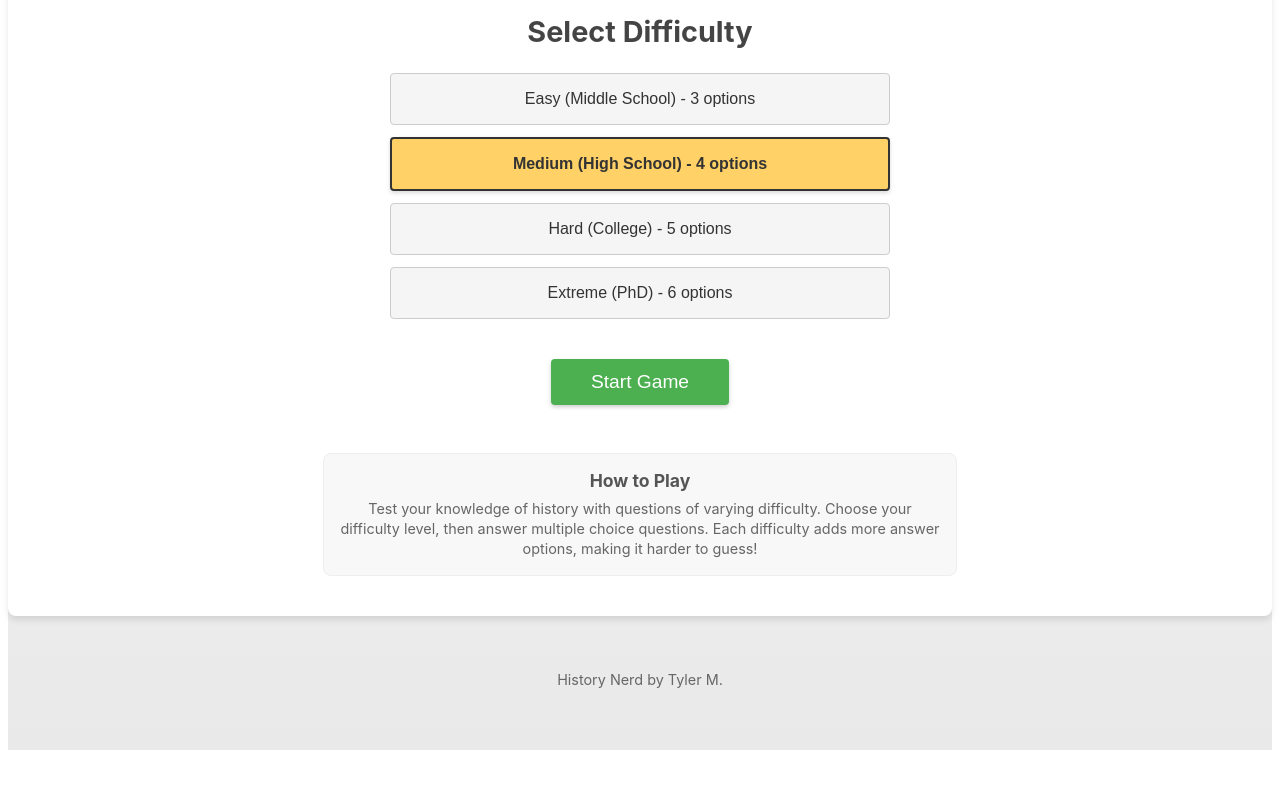
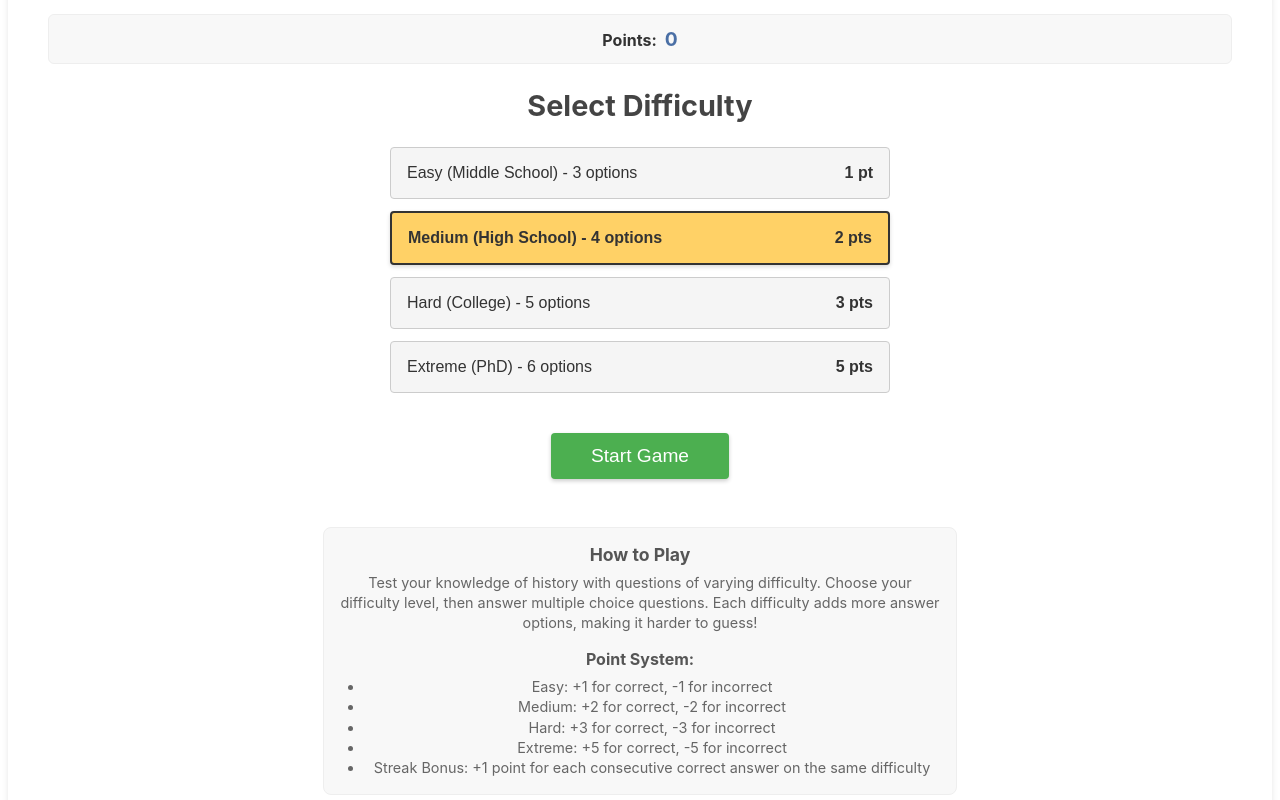
Before and after one commit to EviLore/E28, a React (Vite) app in the folder history/: page /play in a window 1280 px wide. Shown: the part 240-1040 px from the top of the page. Before the commit the page ends 998 px from the top, so only its background shows below. Built offline with nearby package versions, Linux system fonts and the light colour scheme.

Commit message:
add point system

```diff
--- a/history/src/components/Game.jsx
+++ b/history/src/components/Game.jsx
@@ -10,16 +10,42 @@ export default function Game({ resetTrigger }) {
   const [error, setError] = useState(null);
   const [difficulty, setDifficulty] = useState("medium");
   const [gameStarted, setGameStarted] = useState(false);
+  const [points, setPoints] = useState(0);
+  const [streak, setStreak] = useState(0);
+  const [currentDifficultyStreak, setCurrentDifficultyStreak] = useState("");
 
-  // Load history from localStorage when component mounts
+  // Points for each difficulty level
+  const difficultyPoints = {
+    easy: 1,
+    medium: 2,
+    hard: 3,
+    extreme: 5
+  };
+
+  // Load history and points from localStorage when component mounts
   useEffect(() => {
     try {
       const savedHistory = localStorage.getItem("history");
       if (savedHistory) {
         setHistory(JSON.parse(savedHistory));
       }
+
+      const savedPoints = localStorage.getItem("points");
+      if (savedPoints) {
+        setPoints(parseInt(savedPoints, 10));
+      }
+
+      const savedStreak = localStorage.getItem("streak");
+      if (savedStreak) {
+        setStreak(parseInt(savedStreak, 10));
+      }
+
+      const savedDifficultyStreak = localStorage.getItem("currentDifficultyStreak");
+      if (savedDifficultyStreak) {
+        setCurrentDifficultyStreak(savedDifficultyStreak);
+      }
     } catch (err) {
-      console.error("Error loading history:", err);
+      console.error("Error loading data from localStorage:", err);
     }
   }, []);
 
@@ -60,18 +86,49 @@ export default function Game({ resetTrigger }) {
     if (selectedAnswer) return; // prevent double answering
     setSelectedAnswer(choice);
 
+    const isCorrect = choice === questionData.answer;
+    const pointValue = difficultyPoints[difficulty.toLowerCase()];
+    let pointsEarned = 0;
+    let newStreak = 0;
+    let streakBonus = 0;
+
+    if (isCorrect) {
+      // Calculate streak bonus - always give +1 bonus after first correct answer
+      if (currentDifficultyStreak === difficulty) {
+        newStreak = streak + 1;
+        streakBonus = newStreak > 1 ? 1 : 0; // +1 bonus for any consecutive correct answer
+      } else {
+        newStreak = 1;
+        streakBonus = 0;
+      }
+
+      pointsEarned = pointValue + streakBonus;
+      setPoints(prevPoints => prevPoints + pointsEarned);
+      setStreak(newStreak);
+      setCurrentDifficultyStreak(difficulty);
+    } else {
+      // Reset streak on wrong answer
+      pointsEarned = -pointValue;
+      setPoints(prevPoints => Math.max(0, prevPoints + pointsEarned)); // Prevent negative points
+      setStreak(0);
+      setCurrentDifficultyStreak("");
+    }
+
     // Create a record of this question and answer
     const result = {
       question: questionData.question,
       options: questionData.options,
       userAnswer: choice,
       answer: questionData.answer,
-      correct: choice === questionData.answer,
+      correct: isCorrect,
       timestamp: new Date().toISOString(),
       explanation: questionData.explanation || "",
       category: questionData.category || "",
       region: questionData.region || "",
-      difficulty: questionData.difficulty || difficulty
+      difficulty: questionData.difficulty || difficulty,
+      pointsEarned: pointsEarned,
+      pointsTotal: Math.max(0, points + pointsEarned),
+      streak: isCorrect ? newStreak : 0
     };
 
     // Add to history and save to localStorage
@@ -80,6 +137,9 @@ export default function Game({ resetTrigger }) {
 
     try {
       localStorage.setItem("history", JSON.stringify(newHistory));
+      localStorage.setItem("points", String(Math.max(0, points + pointsEarned)));
+      localStorage.setItem("streak", String(isCorrect ? newStreak : 0));
+      localStorage.setItem("currentDifficultyStreak", isCorrect ? difficulty : "");
     } catch (err) {
       console.error("Error saving to localStorage:", err);
     }
@@ -136,6 +196,47 @@ export default function Game({ resetTrigger }) {
         }}></div>
       </h1>
 
+      {/* Points display */}
+      <div style={{
+        textAlign: "center",
+        marginBottom: "1.5rem",
+        backgroundColor: "#f8f8f8",
+        padding: "0.75rem",
+        borderRadius: "6px",
+        border: "1px solid #eee",
+        display: "flex",
+        justifyContent: "center",
+        gap: "2rem"
+      }}>
+        <div>
+          <span style={{ fontWeight: "bold", color: "#333" }}>Points:</span>
+          <span style={{
+            fontSize: "1.2rem",
+            marginLeft: "0.5rem",
+            color: "#4a6fa5",
+            fontWeight: "bold"
+          }}>{points}</span>
+        </div>
+        {streak > 0 && (
+          <div>
+            <span style={{ fontWeight: "bold", color: "#333" }}>Streak:</span>
+            <span style={{
+              fontSize: "1.2rem",
+              marginLeft: "0.5rem",
+              color: "#4CAF50",
+              fontWeight: "bold"
+            }}>{streak}</span>
+            {streak > 1 && (
+              <span style={{
+                color: "#4CAF50",
+                marginLeft: "0.5rem",
+                fontSize: "0.9rem"
+              }}>(+1 bonus)</span>
+            )}
+          </div>
+        )}
+      </div>
+
       {/* Show error message if there is one */}
       {error && <div style={{
         color: "red",
@@ -181,7 +282,7 @@ export default function Game({ resetTrigger }) {
                   color: difficulty === key && (key === "hard" || key === "extreme") ? "#fff" : "#333"
                 }}
               >
-                {label}
+                {label} <span style={{ marginLeft: "auto", fontWeight: "bold" }}>{difficultyPoints[key]} pt{difficultyPoints[key] > 1 ? "s" : ""}</span>
               </button>
             ))}
           </div>
@@ -235,7 +336,7 @@ export default function Game({ resetTrigger }) {
               fontSize: "1.1rem"
             }}>How to Play</h3>
             <p style={{
-              margin: "0",
+              margin: "0 0 1rem 0",
               color: "#666",
               fontSize: "0.9rem",
               lineHeight: "1.4"
@@ -244,6 +345,20 @@ export default function Game({ resetTrigger }) {
               Choose your difficulty level, then answer multiple choice questions.
               Each difficulty adds more answer options, making it harder to guess!
             </p>
+            <h4 style={{ margin: "0.5rem 0", color: "#555", fontSize: "1rem" }}>Point System:</h4>
+            <ul style={{
+              margin: "0",
+              paddingLeft: "1.5rem",
+              fontSize: "0.9rem",
+              color: "#666",
+              lineHeight: "1.4"
+            }}>
+              <li>Easy: +1 for correct, -1 for incorrect</li>
+              <li>Medium: +2 for correct, -2 for incorrect</li>
+              <li>Hard: +3 for correct, -3 for incorrect</li>
+              <li>Extreme: +5 for correct, -5 for incorrect</li>
+              <li>Streak Bonus: +1 point for each consecutive correct answer on the same difficulty</li>
+            </ul>
           </div>
         </div>
 
@@ -455,6 +570,7 @@ export default function Game({ resetTrigger }) {
               border: `1px solid ${selectedAnswer === questionData.answer ? "#aed581" : "#ffab91"}`,
               boxShadow: "0 2px 4px rgba(0,0,0,0.05)"
             }}>
+              <div style={{ display: "flex", justifyContent: "space-between", alignItems: "flex-start", flexWrap: "wrap", gap: "1rem" }}>
                 <p style={{
                   fontSize: "1.1rem",
                   margin: "0 0 1rem 0",
@@ -469,6 +585,32 @@ export default function Game({ resetTrigger }) {
                   You answered: <strong>{selectedAnswer}</strong> ({questionData.options[selectedAnswer]}) —{" "}
                   {selectedAnswer === questionData.answer ? "Correct." : "Wrong. The correct answer was " + questionData.answer}
                 </p>
+
+                <div style={{
+                  backgroundColor: "#fff",
+                  padding: "0.5rem 0.75rem",
+                  borderRadius: "4px",
+                  fontSize: "1rem",
+                  fontWeight: "bold",
+                  color: selectedAnswer === questionData.answer ? "#4CAF50" : "#ff6b6b",
+                  border: `1px solid ${selectedAnswer === questionData.answer ? "#d7f3d7" : "#ffe0e0"}`,
+                  display: "flex",
+                  flexDirection: "column",
+                  alignItems: "center"
+                }}>
+                  <span style={{ fontSize: "0.8rem", color: "#666", marginBottom: "0.2rem" }}>Points</span>
+                  {selectedAnswer === questionData.answer ? (
+                    <span>
+                      +{difficultyPoints[difficulty.toLowerCase()]}
+                      {streak > 1 && (
+                        <span style={{ fontSize: "0.8rem", color: "#4CAF50" }}> +1 bonus</span>
+                      )}
+                    </span>
+                  ) : (
+                    <span>-{difficultyPoints[difficulty.toLowerCase()]}</span>
+                  )}
+                </div>
+              </div>
 
               {/* Show explanation if available */}
               {questionData.explanation && (
--- a/history/src/components/History.jsx
+++ b/history/src/components/History.jsx
@@ -32,6 +32,9 @@ export default function History() {
       setHistoryItems([]);
       try {
         localStorage.removeItem("history");
+        localStorage.removeItem("points");
+        localStorage.removeItem("streak");
+        localStorage.removeItem("currentDifficultyStreak");
       } catch (err) {
         console.error("Error clearing localStorage:", err);
       }
```
Lines whose indentation alone changed are shown as unchanged.
